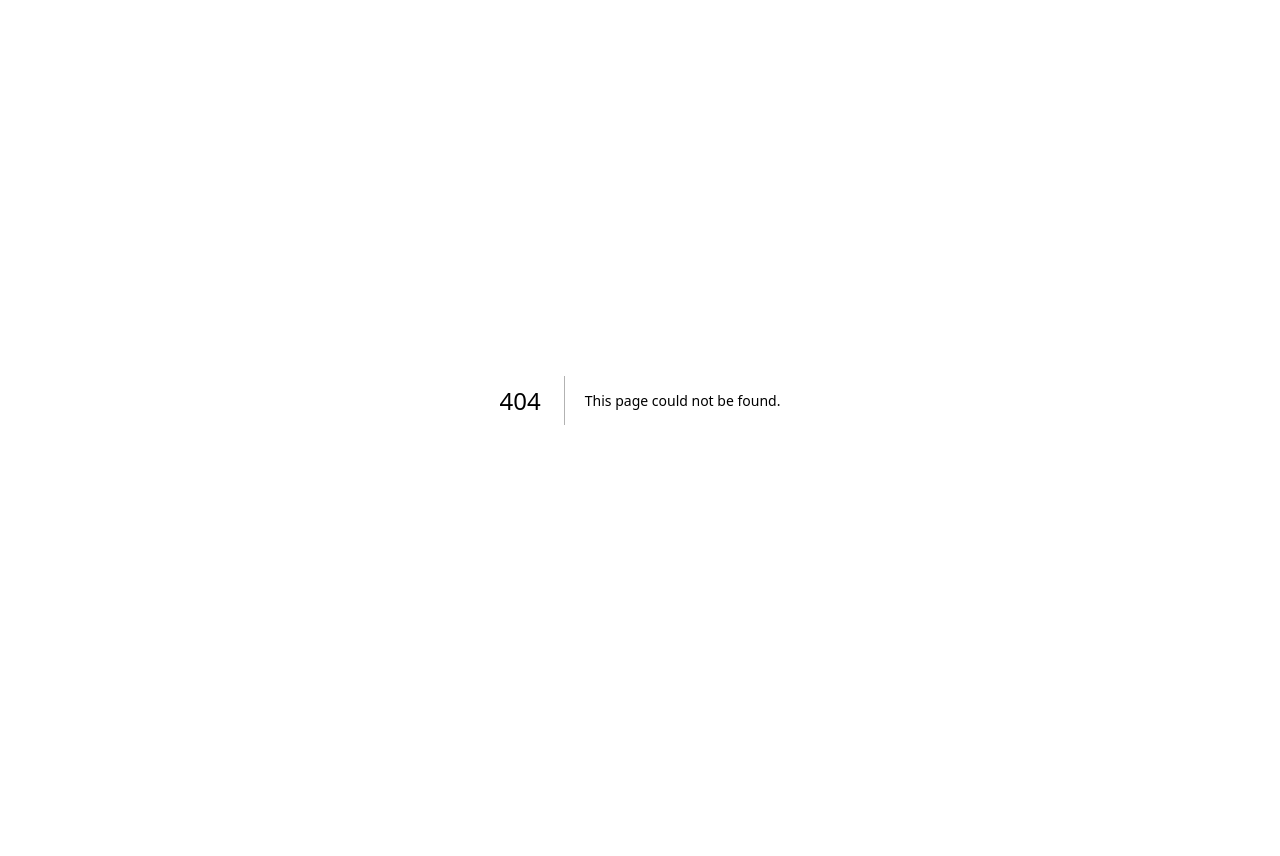
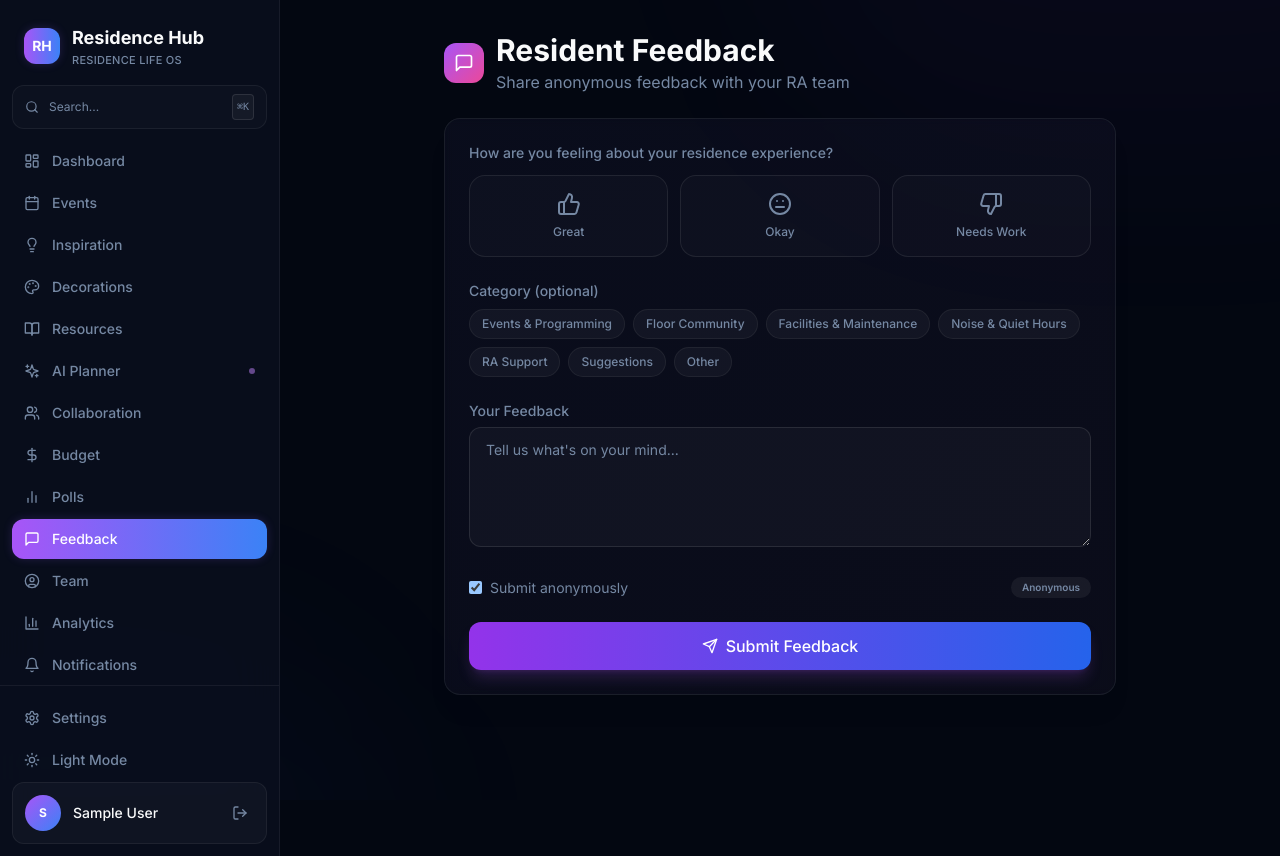
Before and after one commit to Klarsen04/residence-hub, a Next.js app: page /feedback in a window 1280 px wide. Before the commit this address had no page. Before the commit the page ends 800 px from the top, so only its background shows below. Built offline with nearby package versions, Linux system fonts and the light colour scheme; no server answers; sample sign-in values are in the browser's storage.

Commit message:
Add resident feedback form, weekly digest, sidebar updates
- Anonymous feedback page with mood selector, categories, and form
- Weekly Digest component showing activity summary on dashboard
- Feedback added to sidebar navigation
- Dashboard now shows announcements banner and weekly stats

```diff
--- a/src/app/(app)/dashboard/page.tsx
+++ b/src/app/(app)/dashboard/page.tsx
@@ -9,6 +9,7 @@ import { formatDate, formatTime } from "@/lib/utils";
 import Link from "next/link";
 import { motion } from "framer-motion";
 import { Announcements } from "@/components/Announcements";
+import { WeeklyDigest } from "@/components/WeeklyDigest";
 
 const fetcher = (url: string) => fetch(url).then((r) => r.json());
 
@@ -218,6 +219,10 @@ export default function DashboardPage() {
         </motion.div>
 
         <motion.div variants={item}>
+          <WeeklyDigest eventsCount={events.length} inspirationsCount={inspirations.length} />
+        </motion.div>
+
+        <motion.div variants={item}>
           <Card className="h-full hover:border-white/[0.12] overflow-hidden relative">
             <div className="absolute inset-0 bg-gradient-to-br from-purple-500/5 to-blue-500/5" />
             <CardHeader className="relative pb-3">
--- /dev/null
+++ b/src/app/(app)/feedback/page.tsx
@@ -0,0 +1,178 @@
+"use client";
+
+import { useState } from "react";
+import { Card, CardContent, CardHeader, CardTitle } from "@/components/ui/card";
+import { Button } from "@/components/ui/button";
+import { Input } from "@/components/ui/input";
+import { Badge } from "@/components/ui/badge";
+import { MessageSquare, Send, ThumbsUp, ThumbsDown, Meh, CheckCircle2 } from "lucide-react";
+import { motion } from "framer-motion";
+import { toast } from "sonner";
+
+const moodOptions = [
+  { value: "positive", icon: ThumbsUp, label: "Great", color: "text-emerald-400 bg-emerald-500/10 border-emerald-500/20" },
+  { value: "neutral", icon: Meh, label: "Okay", color: "text-amber-400 bg-amber-500/10 border-amber-500/20" },
+  { value: "negative", icon: ThumbsDown, label: "Needs Work", color: "text-red-400 bg-red-500/10 border-red-500/20" },
+];
+
+const categories = [
+  "Events & Programming",
+  "Floor Community",
+  "Facilities & Maintenance",
+  "Noise & Quiet Hours",
+  "RA Support",
+  "Suggestions",
+  "Other",
+];
+
+export default function FeedbackPage() {
+  const [submitted, setSubmitted] = useState(false);
+  const [mood, setMood] = useState("");
+  const [category, setCategory] = useState("");
+  const [message, setMessage] = useState("");
+  const [anonymous, setAnonymous] = useState(true);
+
+  const handleSubmit = (e: React.FormEvent) => {
+    e.preventDefault();
+    if (!mood || !message.trim()) {
+      toast.error("Please select a mood and write a message");
+      return;
+    }
+    setSubmitted(true);
+    toast.success("Feedback submitted! Thank you.");
+  };
+
+  const reset = () => {
+    setSubmitted(false);
+    setMood("");
+    setCategory("");
+    setMessage("");
+  };
+
+  return (
+    <motion.div
+      initial={{ opacity: 0, y: 20 }}
+      animate={{ opacity: 1, y: 0 }}
+      transition={{ duration: 0.4 }}
+      className="space-y-6 max-w-2xl mx-auto"
+    >
+      <div className="flex items-center gap-3">
+        <div className="p-2.5 rounded-xl bg-gradient-to-br from-purple-500 to-pink-500">
+          <MessageSquare className="h-5 w-5 text-white" />
+        </div>
+        <div>
+          <h1 className="text-3xl font-bold">Resident Feedback</h1>
+          <p className="text-muted-foreground mt-0.5">Share anonymous feedback with your RA team</p>
+        </div>
+      </div>
+
+      {submitted ? (
+        <motion.div initial={{ opacity: 0, scale: 0.95 }} animate={{ opacity: 1, scale: 1 }}>
+          <Card>
+            <CardContent className="py-16 text-center space-y-4">
+              <div className="flex justify-center">
+                <div className="p-4 rounded-2xl bg-emerald-500/10">
+                  <CheckCircle2 className="h-12 w-12 text-emerald-400" />
+                </div>
+              </div>
+              <div>
+                <h3 className="text-xl font-semibold">Thank you!</h3>
+                <p className="text-muted-foreground mt-2 max-w-sm mx-auto">
+                  Your feedback has been received. We review all submissions to improve the residential experience.
+                </p>
+              </div>
+              <Button variant="outline" onClick={reset}>Submit Another</Button>
+            </CardContent>
+          </Card>
+        </motion.div>
+      ) : (
+        <Card className="overflow-hidden relative">
+          <div className="absolute inset-0 bg-gradient-to-br from-purple-500/[0.02] to-pink-500/[0.02]" />
+          <CardContent className="p-6 relative">
+            <form onSubmit={handleSubmit} className="space-y-6">
+              <div>
+                <label className="text-sm font-medium text-muted-foreground block mb-3">
+                  How are you feeling about your residence experience?
+                </label>
+                <div className="flex gap-3">
+                  {moodOptions.map((option) => {
+                    const Icon = option.icon;
+                    const isSelected = mood === option.value;
+                    return (
+                      <button
+                        key={option.value}
+                        type="button"
+                        onClick={() => setMood(option.value)}
+                        className={`flex-1 flex flex-col items-center gap-2 p-4 rounded-2xl border transition-all duration-200 ${
+                          isSelected
+                            ? option.color
+                            : "border-white/[0.08] bg-white/[0.02] hover:bg-white/[0.04] hover:border-white/[0.12]"
+                        }`}
+                      >
+                        <Icon className={`h-6 w-6 ${isSelected ? "" : "text-muted-foreground"}`} />
+                        <span className={`text-xs font-medium ${isSelected ? "" : "text-muted-foreground"}`}>
+                          {option.label}
+                        </span>
+                      </button>
+                    );
+                  })}
+                </div>
+              </div>
+
+              <div>
+                <label className="text-sm font-medium text-muted-foreground block mb-2">Category (optional)</label>
+                <div className="flex flex-wrap gap-2">
+                  {categories.map((cat) => (
+                    <button
+                      key={cat}
+                      type="button"
+                      onClick={() => setCategory(category === cat ? "" : cat)}
+                      className={`px-3 py-1.5 rounded-full text-xs font-medium transition-all duration-200 ${
+                        category === cat
+                          ? "bg-purple-500/20 text-purple-400 border border-purple-500/30"
+                          : "bg-white/[0.04] text-muted-foreground border border-white/[0.06] hover:bg-white/[0.08]"
+                      }`}
+                    >
+                      {cat}
+                    </button>
+                  ))}
+                </div>
+              </div>
+
+              <div>
+                <label className="text-sm font-medium text-muted-foreground block mb-1.5">Your Feedback</label>
+                <textarea
+                  value={message}
+                  onChange={(e) => setMessage(e.target.value)}
+                  placeholder="Tell us what's on your mind..."
+                  className="w-full min-h-[120px] rounded-xl border border-white/[0.1] bg-white/[0.03] px-4 py-3 text-sm focus:outline-none focus:ring-2 focus:ring-purple-500/30 focus:border-purple-500/30 transition-all placeholder:text-muted-foreground"
+                  required
+                />
+              </div>
+
+              <div className="flex items-center justify-between">
+                <label className="flex items-center gap-2 cursor-pointer">
+                  <input
+                    type="checkbox"
+                    checked={anonymous}
+                    onChange={(e) => setAnonymous(e.target.checked)}
+                    className="rounded border-white/[0.2] bg-white/[0.03]"
+                  />
+                  <span className="text-sm text-muted-foreground">Submit anonymously</span>
+                </label>
+                <Badge variant="secondary" className="text-[10px]">
+                  {anonymous ? "Anonymous" : "Your name will be visible"}
+                </Badge>
+              </div>
+
+              <Button type="submit" className="w-full h-12 text-base">
+                <Send className="h-4 w-4 mr-2" />
+                Submit Feedback
+              </Button>
+            </form>
+          </CardContent>
+        </Card>
+      )}
+    </motion.div>
+  );
+}
--- a/src/components/Sidebar.tsx
+++ b/src/components/Sidebar.tsx
@@ -25,6 +25,7 @@ import {
   Sun,
   Moon,
   BarChart2,
+  MessageSquare,
 } from "lucide-react";
 import { useTheme } from "next-themes";
 import { useState } from "react";
@@ -40,6 +41,7 @@ const navigation = [
   { name: "Collaboration", href: "/collaboration", icon: Users },
   { name: "Budget", href: "/budget", icon: DollarSign },
   { name: "Polls", href: "/polls", icon: BarChart2 },
+  { name: "Feedback", href: "/feedback", icon: MessageSquare },
   { name: "Team", href: "/team", icon: UserCircle },
   { name: "Analytics", href: "/analytics", icon: BarChart3 },
   { name: "Notifications", href: "/notifications", icon: Bell },
--- /dev/null
+++ b/src/components/WeeklyDigest.tsx
@@ -0,0 +1,52 @@
+"use client";
+
+import { Card, CardContent, CardHeader, CardTitle } from "@/components/ui/card";
+import { Badge } from "@/components/ui/badge";
+import { TrendingUp, Calendar, Lightbulb, Users, ArrowUpRight } from "lucide-react";
+
+interface DigestProps {
+  eventsCount: number;
+  inspirationsCount: number;
+}
+
+export function WeeklyDigest({ eventsCount, inspirationsCount }: DigestProps) {
+  const totalActivity = eventsCount + inspirationsCount;
+
+  if (totalActivity === 0) return null;
+
+  return (
+    <Card className="overflow-hidden relative">
+      <div className="absolute inset-0 bg-gradient-to-br from-emerald-500/[0.03] to-teal-500/[0.03]" />
+      <CardHeader className="relative pb-2">
+        <CardTitle className="flex items-center gap-2 text-base">
+          <div className="p-1.5 rounded-lg bg-emerald-500/10">
+            <TrendingUp className="h-4 w-4 text-emerald-400" />
+          </div>
+          This Week
+          <Badge className="ml-auto bg-emerald-500/15 text-emerald-400 border-emerald-500/20 text-[10px]">
+            <ArrowUpRight className="h-3 w-3 mr-0.5" />
+            Active
+          </Badge>
+        </CardTitle>
+      </CardHeader>
+      <CardContent className="relative">
+        <div className="grid grid-cols-2 gap-3">
+          <div className="p-3 rounded-xl bg-white/[0.03] border border-white/[0.06]">
+            <div className="flex items-center gap-2 mb-1">
+              <Calendar className="h-3.5 w-3.5 text-purple-400" />
+              <span className="text-[11px] text-muted-foreground">Events</span>
+            </div>
+            <p className="text-xl font-bold">{eventsCount}</p>
+          </div>
+          <div className="p-3 rounded-xl bg-white/[0.03] border border-white/[0.06]">
+            <div className="flex items-center gap-2 mb-1">
+              <Lightbulb className="h-3.5 w-3.5 text-amber-400" />
+              <span className="text-[11px] text-muted-foreground">Inspirations</span>
+            </div>
+            <p className="text-xl font-bold">{inspirationsCount}</p>
+          </div>
+        </div>
+      </CardContent>
+    </Card>
+  );
+}
```
